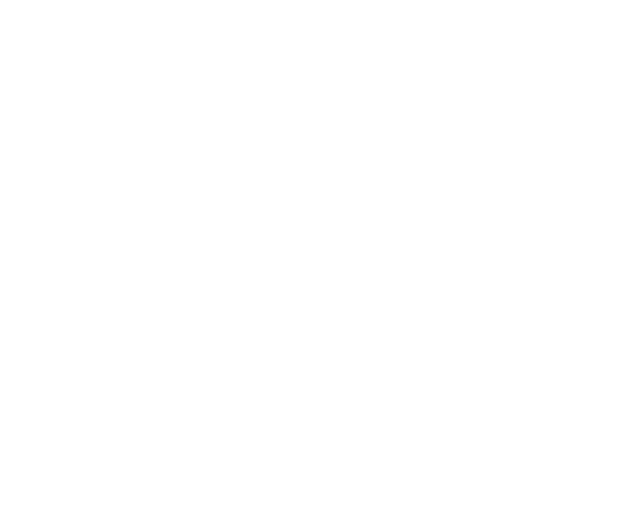
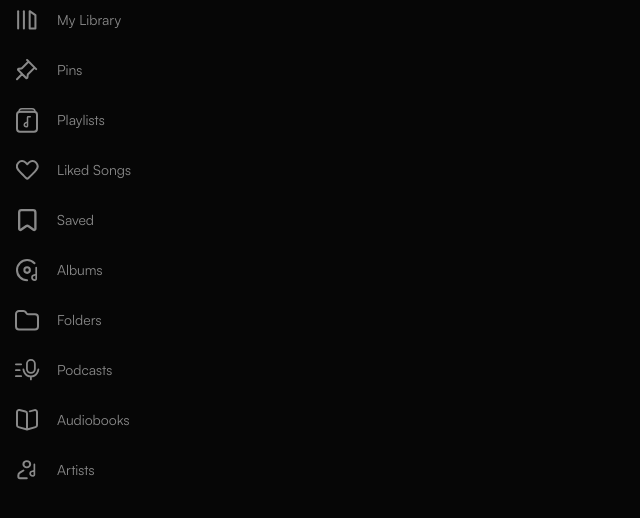
Before and after one commit to digitalbuendia/spotify-project, a plain HTML site: page index.html in a window 1280 px wide. Shown: the whole page, without its empty margins (0-640 px from the left). Drawn offline with Linux system fonts and the light colour scheme.

Commit message:
add sidebar layout, add additional fixes too

```diff
--- a/index.html
+++ b/index.html
@@ -7,12 +7,79 @@
   <link rel="stylesheet" href="./css/style.css">
 </head>
 <body>
-  <!-- Dunk works on header -->
-  <header></header>
+  <div class="app">
+    <!-- Dunk works on header -->
+    <header></header>
 
-  <!-- Egg works on sidebar -->
-  <aside></aside>
+    <!-- Egg works on sidebar -->
+    <aside class="sidebar">
+      <nav>
+        <ul>
+          <li>
+            <a href="">
+              <div class="icon-box"><img src="./assets/icons/sidebar/Name=Library, Filled=No.svg" alt="Pins" class="icon"></div>
+              <span>My Library</span>
+            </a>
+          </li>
+          <li>
+            <a href="">
+              <div class="icon-box"><img src="./assets/icons/sidebar/Property 1=Pin.svg" alt="Pins" class="icon"></div>
+              <span>Pins</span>
+            </a>
+          </li>
+          <li>
+            <a href="">
+              <div class="icon-box"><img src="./assets/icons/sidebar/Property 1=Playlist.svg" alt="Playlists" class="icon"></div>
+              <span>Playlists</span>
+            </a>
+          </li>
+          <li>
+            <a href="">
+              <div class="icon-box"><img src="./assets/icons/sidebar/Property 1=Like.svg" alt="Liked Songs" class="icon"></div>
+              <span>Liked Songs</span>
+            </a>
+          </li>
+          <li>
+            <a href="">
+              <div class="icon-box"><img src="./assets/icons/sidebar/Property 1=Save.svg" alt="Saved" class="icon"></div>
+              <span>Saved</span>
+            </a>
+          </li>
+          <li>
+            <a href="">
+              <div class="icon-box"><img src="./assets/icons/sidebar/Property 1=Album.svg" alt="Albums" class="icon"></div>
+              <span>Albums</span>
+            </a>
+          </li>
+          <li>
+            <a href="">
+              <div class="icon-box"><img src="./assets/icons/sidebar/Property 1=Folder.svg" alt="Folders" class="icon"></div>
+              <span>Folders</span>
+            </a>
+          </li>
+          <li>
+            <a href="">
+              <div class="icon-box"><img src="./assets/icons/sidebar/Property 1=Podcast.svg" alt="Podcats" class="icon"></div>
+              <span>Podcasts</span>
+            </a>
+          </li>
+          <li>
+            <a href="">
+              <div class="icon-box"><img src="./assets/icons/sidebar/Property 1=Audiobook.svg" alt="Audiobooks" class="icon"></div>
+              <span>Audiobooks</span>
+            </a>
+          </li>
+          <li>
+            <a href="">
+              <div class="icon-box"><img src="./assets/icons/sidebar/Property 1=Artist.svg" alt="Artists" class="icon"></div>
+              <span>Artists</span>
+            </a>
+          </li>
+        </ul>
+      </nav>
+    </aside>
 
-  <main></main>
+    <main></main>
+  </div>
 </body>
 </html>
--- /dev/null
+++ b/scss/components/_icon.scss
@@ -0,0 +1,12 @@
+.icon-box{
+  width: 40px;
+  height: 40px;
+  display: flex;
+  align-items: center;
+  justify-content: center;
+
+  .icon {
+    max-width: 25px;
+    max-height: 25px;
+  }
+}
--- a/scss/layout/_aside.scss
+++ b/scss/layout/_aside.scss
@@ -0,0 +1,32 @@
+@use '../abstract/variables';
+
+.sidebar {
+  grid-area: sidebar;
+  background: variables.$bg-main;
+  padding: 0px 7px;
+
+  ul {
+    display: flex;
+    flex-direction: column;
+    gap: 10px;
+    padding: 0;
+  }
+
+  li a {
+    display: flex;
+    align-items: center;
+    gap: 10px;
+    color: variables.$color-primary;
+
+    padding: 0px 0px;
+    // margin-bottom: 11px;
+    border-radius: 6px;
+
+    font-size: 14px;
+    font-weight: 400;
+    letter-spacing: 3%;
+    line-height: 100%;
+
+    transition: all 0.2s ease;
+  }
+}
--- a/scss/style.scss
+++ b/scss/style.scss
@@ -0,0 +1,18 @@
+@use './abstract/variables';
+@use './base/fonts';
+@use './base/reset';
+@use './layout/aside';
+@use './components/icon';
+
+.app {
+  display: grid;
+  grid-template-columns: 260px 1fr;
+  grid-template-rows: 70px 1fr;
+
+  grid-template-areas:
+  "sidebar header"
+  "sidebar main";
+
+  height: 100vh;
+  background-color: variables.$bg-main;
+}
```
Also changed, not shown: assets/icons/header/Name=Library, Filled=No.svg (deleted), assets/icons/header/Name=Library, Filled=Yes.svg (deleted), assets/icons/sidebar/Name=Library, Filled=No.svg (added), assets/icons/sidebar/Name=Library, Filled=Yes.svg (added), assets/icons/sidebar/Property 1=Album.svg (added), assets/icons/sidebar/Property 1=Artist.svg (added), assets/icons/sidebar/Property 1=Audiobook.svg (added), assets/icons/sidebar/Property 1=Folder.svg (added), assets/icons/sidebar/Property 1=Like.svg (added), assets/icons/sidebar/Property 1=Pin.svg (added), assets/icons/sidebar/Property 1=Playlist.svg (added), assets/icons/sidebar/Property 1=Podcast.svg (added), assets/icons/sidebar/Property 1=Save.svg (added), css/style.css, 1 other file.
